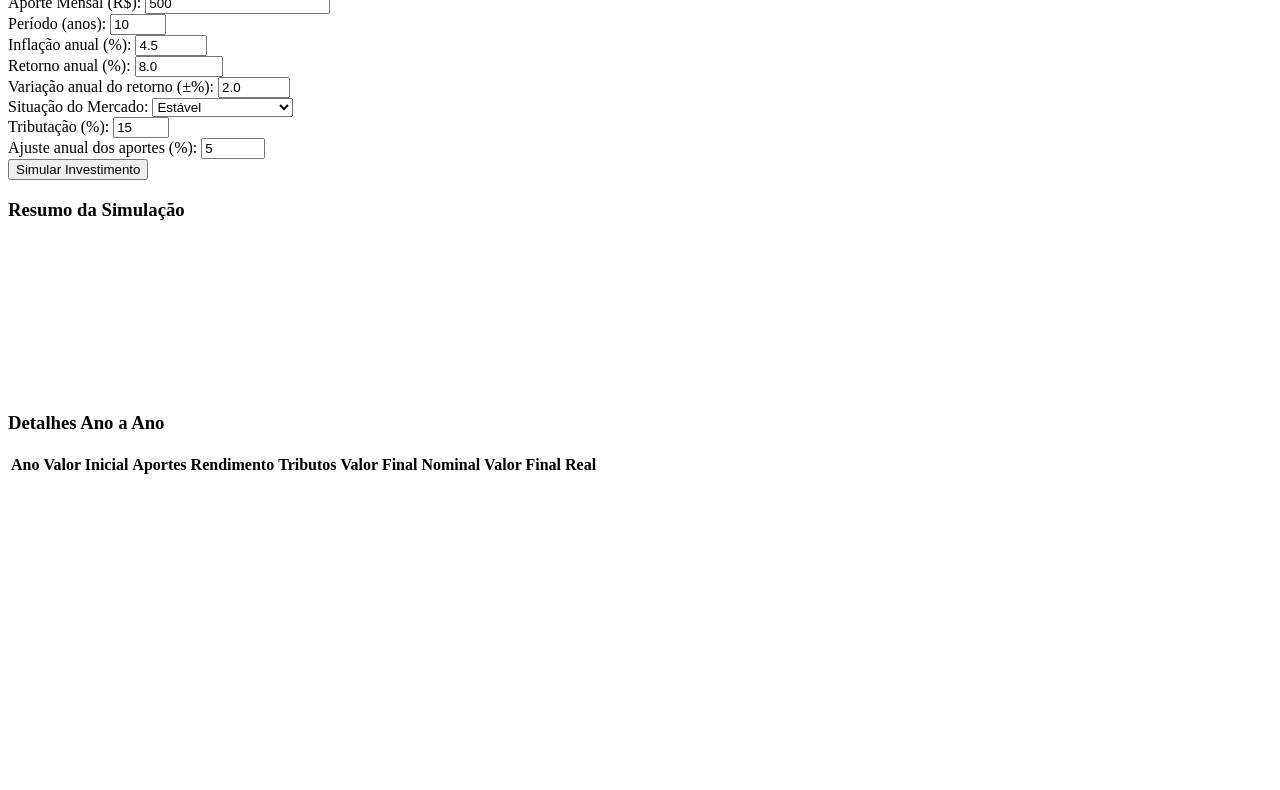
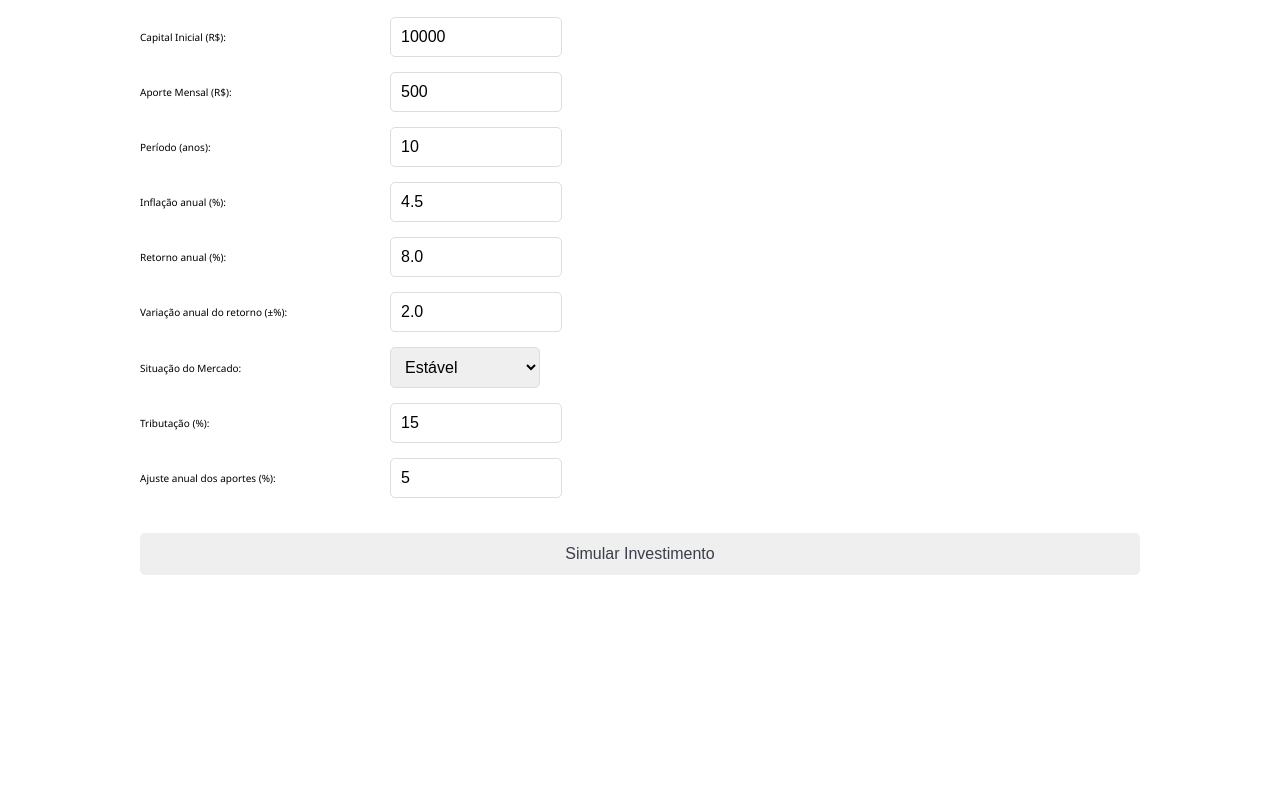
Before and after one commit to JulioHartwig/sim-invest, a plain HTML site: page index.html in a window 1280 px wide. Shown: the part 108-898 px from the top of the page. Before the commit the page ends 800 px from the top, so only its background shows below. Drawn offline with nearby package versions, Linux system fonts and the light colour scheme.

Commit message:
Add README and license file; update code style for consistency

```diff
--- a/index.html
+++ b/index.html
@@ -4,7 +4,7 @@
     <meta charset="UTF-8">
     <meta name="viewport" content="width=device-width, initial-scale=1.0">
     <title>Simulador de Investimentos Avançado</title>
-    <link rel="stylesheet" href="styles.css">
+    <link rel="stylesheet" href="/style.css">
     <script src="https://cdn.jsdelivr.net/npm/chart.js"></script>
 </head>
 <body>
--- a/style.css
+++ b/style.css
@@ -1,8 +1,21 @@
+:root {
+    --brand-gray: #6b6c71;
+    --brand-brown: #a1694c;
+    --brand-white: #F0F0F0;
+    --brand-soft-black: #3a3e49;
+    --brand-yellow: #d59b40;
+
+
+      font-size: 62.5%;
+
+}
+
+
 body {
     font-family: 'Segoe UI', Tahoma, Geneva, Verdana, sans-serif;
     line-height: 1.6;
-    color: #333;
-    background-color: #f5f7fa;
+    color: var (--brand-soft-black);
+    background-color: var (--brand-gray);
     margin: 0;
     padding: 20px;
 }
@@ -10,20 +23,20 @@ body {
 .container {
     max-width: 1000px;
     margin: 0 auto;
-    background-color: #fff;
+    background-color: var (--brand-white);
     padding: 30px;
     border-radius: 10px;
-    box-shadow: 0 0 20px rgba(0, 0, 0, 0.1);
+    box-shadow: 0 0 20px var (--brand-soft-black);
 }
 
 h1, h3 {
-    color: #2c3e50;
+    color: var (--brand-yellow);
     margin-bottom: 20px;
 }
 
 h1 {
     text-align: center;
-    border-bottom: 2px solid #3498db;
+    border-bottom: 2px solid var (--brand-gray);
     padding-bottom: 10px;
 }
 
@@ -37,7 +50,7 @@ label {
     display: inline-block;
     width: 250px;
     font-weight: 500;
-    color: #34495e;
+    color: var (--brand-yellow);
 }
 
 input, select {
@@ -50,14 +63,14 @@ input, select {
 }
 
 input:focus, select:focus {
-    border-color: #3498db;
+    border-color: var (--brand-gray);
     outline: none;
-    box-shadow: 0 0 5px rgba(52, 152, 219, 0.5);
+    box-shadow: 0 0 5px var (--brand-yellow);
 }
 
 button {
-    background-color: #3498db;
-    color: white;
+    background-color: var (--brand-gray);
+    color: var(--brand-soft-black);
     padding: 12px 20px;
     border: none;
     border-radius: 5px;
@@ -69,15 +82,16 @@ button {
 }
 
 button:hover {
-    background-color: #2980b9;
+    background-color: var(--brand-brown);
+    color: var(--brand-white);
 }
 
 .summary {
-    background-color: #eaf2f8;
+    background-color: var(--brand-white);
     padding: 20px;
     border-radius: 5px;
     margin: 20px 0;
-    border-left: 5px solid #3498db;
+    border-left: 5px solid var (--brand-gray);
 }
 
 .chart-container {
@@ -90,27 +104,27 @@ table {
     width: 100%;
     border-collapse: collapse;
     margin: 20px 0;
-    box-shadow: 0 1px 3px rgba(0, 0, 0, 0.1);
+    box-shadow: 0 1px 3px --brand-soft-black;
 }
 
 th, td {
     padding: 12px 15px;
     text-align: right;
-    border-bottom: 1px solid #ddd;
+    border-bottom: 1px solid --brand-white;
 }
 
 th {
-    background-color: #3498db;
-    color: white;
+    background-color: var (--brand-gray);
+    color: var(--brand-white);
     text-align: center;
 }
 
 tr:nth-child(even) {
-    background-color: #f8f9fa;
+    background-color: var(--brand-white);
 }
 
 tr:hover {
-    background-color: #f1f9ff;
+    background-color: var(--brand-white);
 }
 
 #summary, #resultsTable {
```
Also changed, not shown: LICENSE.txt (added), 1 other file.
